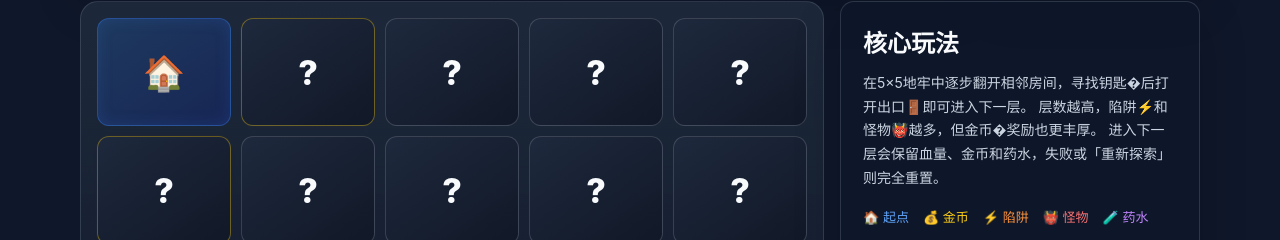
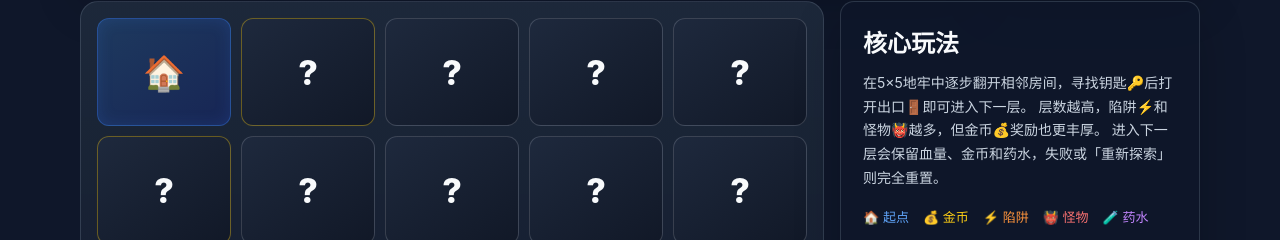
Before and after one commit to aliAjax/hxywl-61903-b85da14, a React (Vite) app: page / in a window 1280 px wide. Shown: the part 365-605 px from the top of the page. Built offline with nearby package versions, Linux system fonts and the light colour scheme.

Commit message:
.3436396082391580:a2e3178705675a5d361b530c5bbded84_6a3562bbeaff1d2daeeb7e61.6a35652feaff1d2daeeb80a3.6a35652fca26944d9b249c39:Trae CN.T(2026/6/19 23:50:07)

```diff
--- a/src/App.tsx
+++ b/src/App.tsx
@@ -543,8 +543,8 @@ export default function App() {
         <aside className="side-panel">
           <h2>核心玩法</h2>
           <p>
-            在5×5地牢中逐步翻开相邻房间，寻找钥匙�后打开出口🚪即可进入下一层。
-            层数越高，陷阱⚡和怪物👹越多，但金币�奖励也更丰厚。
+            在5×5地牢中逐步翻开相邻房间，寻找钥匙🔑后打开出口🚪即可进入下一层。
+            层数越高，陷阱⚡和怪物👹越多，但金币💰奖励也更丰厚。
             进入下一层会保留血量、金币和药水，失败或「重新探索」则完全重置。
           </p>
           <div className="legend">
```
